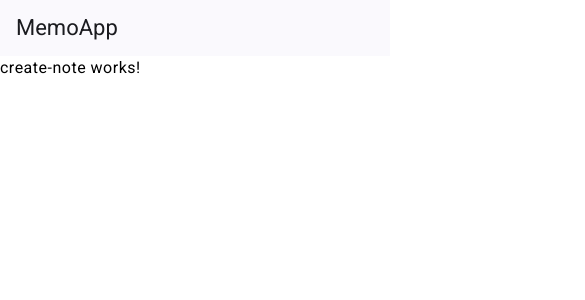
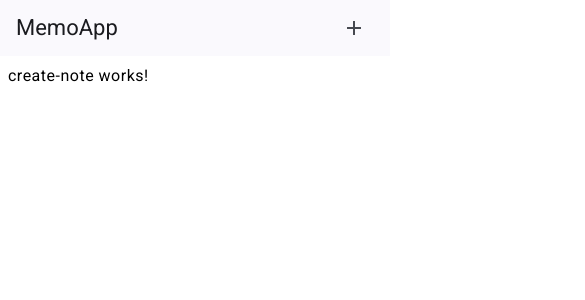
Before and after one commit to grizlizli/memo-app, an Angular app: page /notes/new in a window 390 px wide. Shown: the top 300 px of the page, 585 px wide, since content can reach past the window. Built offline with nearby package versions, Linux system fonts and the light colour scheme.

Commit message:
create new note button

```diff
--- a/src/app/app.component.html
+++ b/src/app/app.component.html
@@ -1,5 +1,11 @@
 <mat-toolbar>
   <span>{{ title }}</span>
+
+  <span class="spacer"></span>
+
+  <button mat-icon-button routerLink="/notes/new">
+    <mat-icon>add</mat-icon>
+  </button>
 </mat-toolbar>
 <main>
   <router-outlet />
--- a/src/app/app.component.scss
+++ b/src/app/app.component.scss
@@ -0,0 +1,3 @@
+.spacer {
+  flex: 1 1 auto;
+}
--- a/src/app/pages/create-note/create-note.component.html
+++ b/src/app/pages/create-note/create-note.component.html
@@ -1 +1,3 @@
-<p>create-note works!</p>
+<div class="content">
+  <p>create-note works!</p>
+</div>
--- a/src/app/pages/note-details/note-details.component.html
+++ b/src/app/pages/note-details/note-details.component.html
@@ -1 +1,3 @@
-<p>note-details works!</p>
+<div class="content">
+  <p>note-details works!</p>
+</div>
--- a/src/styles.scss
+++ b/src/styles.scss
@@ -2,3 +2,18 @@
 
 html, body { height: 100%; }
 body { margin: 0; font-family: Roboto, "Helvetica Neue", sans-serif; }
+
+.content {
+  max-width: 1080px;
+  min-width: 601px;
+  margin: 0 auto;
+  padding: 16px;
+}
+
+@media screen and (max-width: 600px) {
+  .content {
+    width: 100%;
+    margin: 0;
+    padding: 8px;
+  }
+}
```
Also changed, not shown: src/app/app.component.ts (+7 -3 lines).
